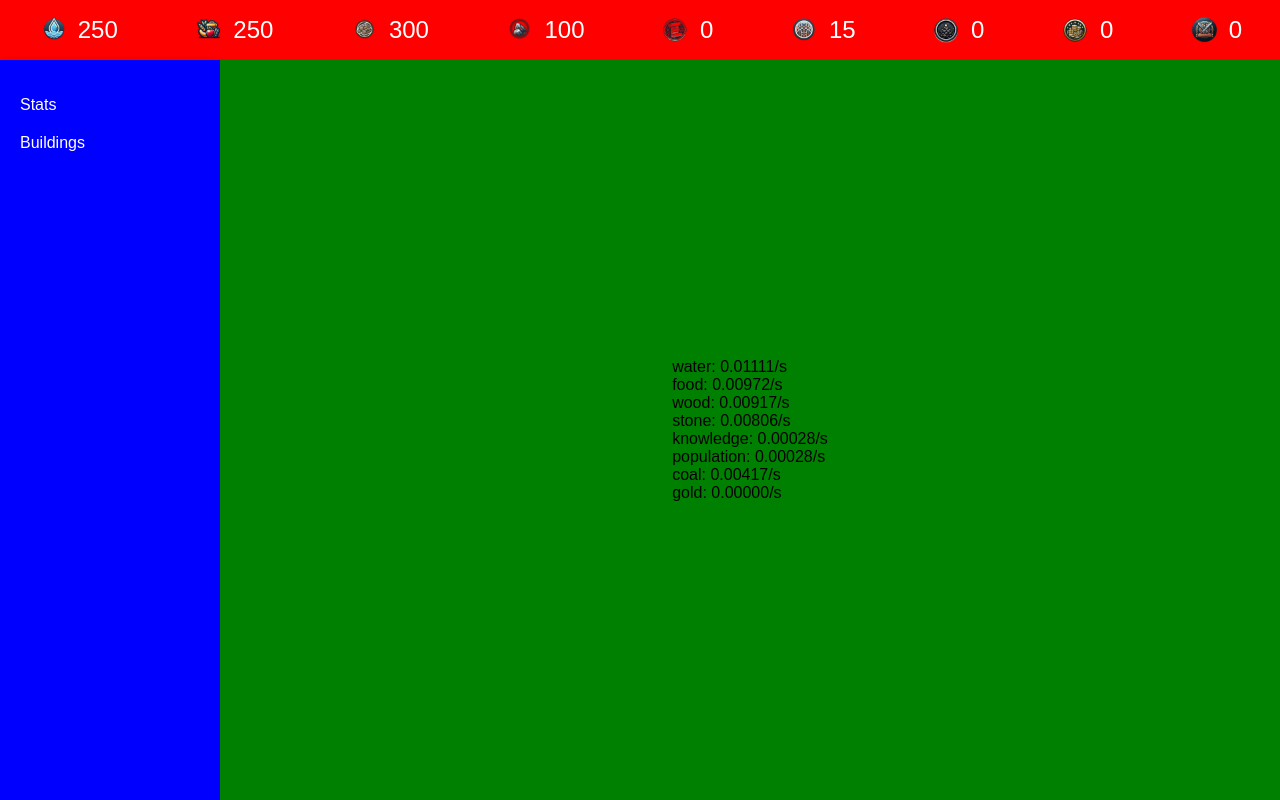
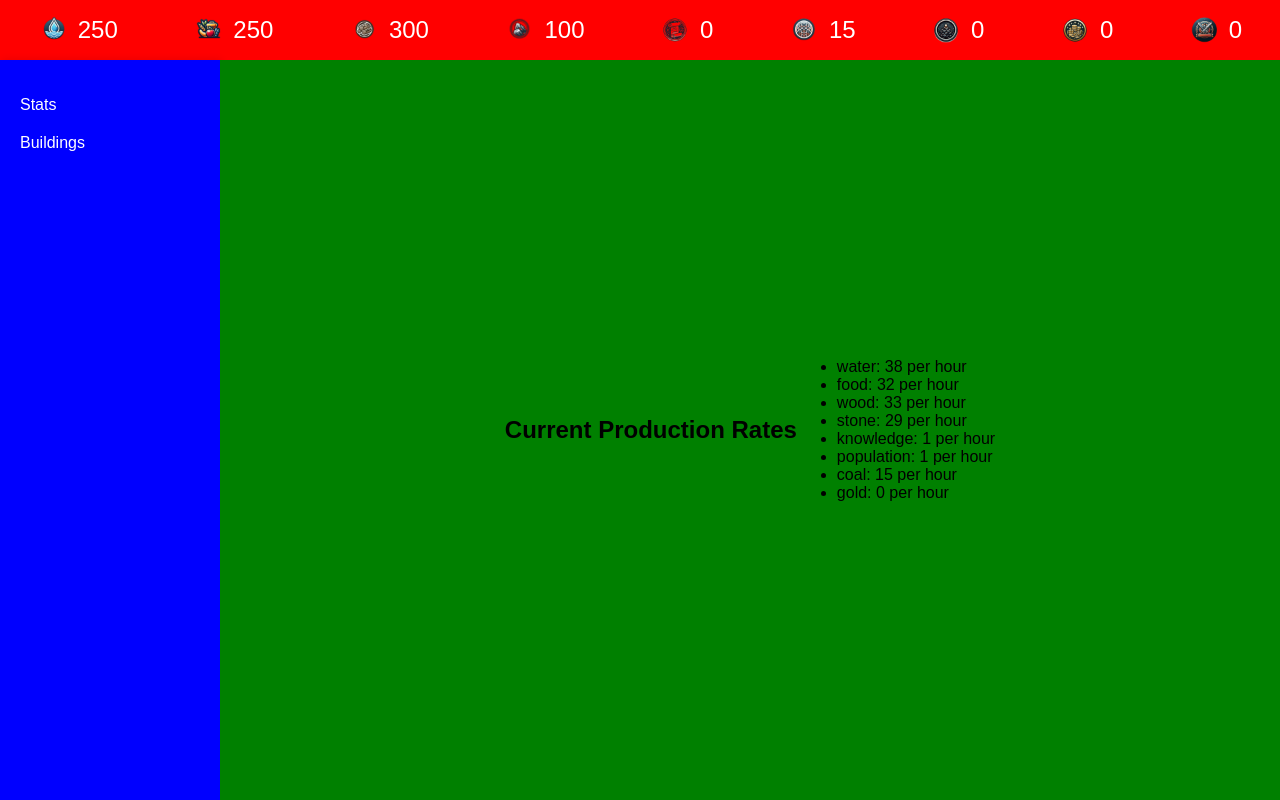
Before and after one commit to shortaktien/nextjs, a Next.js app: page /start in a window 1280 px wide. Built offline with nearby package versions, Linux system fonts and the light colour scheme; no server answers.

Commit message:
building

```diff
--- a/components/buildingDetails.js
+++ b/components/buildingDetails.js
@@ -1,28 +1,49 @@
-import React from 'react';
+import React, { useEffect, useState } from 'react';
 import Image from 'next/image';
+import { useBuildings } from '../contexts/buildingsContext';
+import { useResourcesContext } from '../components/useResources';
 import styles from '../styles/buildingDetails.module.css';
 
 const BuildingDetails = ({ building, onBack }) => {
-  if (!building) return null;
+  const { buildings, handleBuild } = useBuildings();
+  const { resources } = useResourcesContext();
+  const [currentBuilding, setCurrentBuilding] = useState(building);
+
+  useEffect(() => {
+    const updatedBuilding = buildings.find(b => b.id === building.id);
+    setCurrentBuilding(updatedBuilding);
+  }, [buildings, building.id]);
+
+  if (!currentBuilding) return null;
+
+  const nextLevel = currentBuilding.currentLevel + 1;
+  const nextCost = {
+    wood: Math.floor(40 * Math.pow(1.5, nextLevel)),
+    population: Math.floor(1 * Math.pow(1.5, nextLevel))
+  };
+
+  const canBuild = Object.entries(nextCost).every(([resource, amount]) => resources[resource] >= amount);
 
   return (
     <div className={styles.container}>
       <div className={styles.imageContainer}>
-        <Image src={building.image} alt={building.name} layout="responsive" width={200} height={200} />
+        <Image src={currentBuilding.image} alt={currentBuilding.name} layout="responsive" width={200} height={200} />
       </div>
       <div className={styles.infoContainer}>
-        <h2>{building.name}</h2>
-        <p>{building.description}</p>
+        <h2>{currentBuilding.name} (Level {currentBuilding.currentLevel})</h2>
+        <p>{currentBuilding.description}</p>
         <div className={styles.cost}>
-          <h3>Cost:</h3>
+          <h3>Next Level Cost:</h3>
           <ul>
-            {Object.entries(building.baseCost).map(([resource, amount]) => (
-              <li key={resource}>{resource}: {amount}</li>
+            {Object.entries(nextCost).map(([resource, amount]) => (
+              <li key={resource} style={{ color: resources[resource] >= amount ? 'green' : 'red' }}>
+                {resource}: {amount}
+              </li>
             ))}
           </ul>
         </div>
         <button className={styles.button} onClick={onBack}>Back</button>
-        <button className={styles.button}>Build</button>
+        <button className={styles.button} onClick={() => handleBuild(currentBuilding.id)} disabled={!canBuild}>Build</button>
       </div>
     </div>
   );
--- a/components/header.js
+++ b/components/header.js
@@ -29,6 +29,7 @@ const Header = () => {
 
   return (
     <header className={styles.header}>
+
       <div className={styles.resourcesContainer}>
         {Object.entries(resources).map(([resource, amount]) => (
           <div key={resource} className={styles.resource}>
--- a/components/useResources.js
+++ b/components/useResources.js
@@ -1,9 +1,8 @@
-// components/useResources.js
-import React, { createContext, useContext, useState, useEffect } from 'react';
+import { useState, useEffect, useCallback, createContext, useContext } from 'react';
 
 const ResourcesContext = createContext();
 
-export const ResourcesProvider = ({ children }) => {
+const useResources = () => {
   const [resources, setResources] = useState({
     water: 250,
     food: 250,
@@ -19,56 +18,170 @@ export const ResourcesProvider = ({ children }) => {
   const [productionRates, setProductionRates] = useState({
     water: 40 / 3600,
     food: 35 / 3600,
-    wood: 33 /3600,
-    stone: 29 /3600,
+    wood: 33 / 3600,
+    stone: 29 / 3600,
     knowledge: 1 / 3600,
-    population: 1 /3600,
+    population: 1 / 3600,
     coal: 15 / 3600,
     gold: 0.01 / 3600
   });
 
-  useEffect(() => {
-    const loadResources = async () => {
-      try {
-        const response = await fetch(`/api/loadResources?userId=${1}`); // Replace with actual user ID
-        if (response.ok) {
-          const data = await response.json();
-          setResources(data.resources);
-          setProductionRates(data.productionRates);
-        }
-      } catch (error) {
-        console.error('Error loading resources:', error);
-      }
-    };
-    loadResources();
-  }, []);
+  const [capacityRates, setCapacityRates] = useState({
+    water: 500,
+    food: 500,
+    wood: 500,
+    stone: 500,
+    knowledge: 100,
+    population: 15,
+    coal: 500,
+    gold: 500,
+    military: 0,
+    maxMilitaryCapacity: 0
+  });
 
-  useEffect(() => {
-    const saveResources = async () => {
-      try {
-        await fetch('/api/saveResources', {
-          method: 'POST',
-          headers: {
-            'Content-Type': 'application/json',
-          },
-          body: JSON.stringify({ userId: 1, resources, productionRates }), // Replace with actual user ID
-        });
-      } catch (error) {
-        console.error('Error saving resources:', error);
-      }
-    };
-    saveResources();
-  }, [resources, productionRates]);
+  const [resourceChanges, setResourceChanges] = useState({
+    water: 0,
+    food: 0,
+    wood: 0,
+    stone: 0,
+    knowledge: 0,
+    population: 0,
+    coal: 0,
+    gold: 0,
+    military: 0
+  });
 
-  const updateResource = (resource, amount) => {
-    setResources((prevResources) => ({
-      ...prevResources,
-      [resource]: amount,
+  const [researchEffects, setResearchEffects] = useState({
+    food: 0,
+  });
+
+  const updateResearchEffects = (newEffects) => {
+    setResearchEffects(prevEffects => ({
+      ...prevEffects,
+      ...newEffects,
     }));
   };
 
+  const calculateNetProduction = useCallback((baseProduction) => {
+    const netProduction = { ...baseProduction };
+
+    // Apply research effects
+    Object.entries(researchEffects).forEach(([resource, multiplier]) => {
+      if (netProduction[resource] !== undefined) {
+        netProduction[resource] += netProduction[resource] * multiplier;
+      }
+    });
+
+    // Subtract population consumption
+    const population = resources.population;
+    netProduction.food -= (population * 0.2) / 3600;
+    netProduction.water -= (population * 0.1) / 3600;
+
+    return netProduction;
+  }, [researchEffects, resources.population]);
+
+  useEffect(() => {
+    const interval = setInterval(() => {
+      const netProduction = calculateNetProduction(productionRates);
+      console.log('Net production rates:', netProduction);
+      setResources(prevResources => {
+        const newResources = {
+          water: Math.min(Math.max(prevResources.water + netProduction.water, 0), capacityRates.water),
+          food: Math.min(Math.max(prevResources.food + netProduction.food, 0), capacityRates.food),
+          wood: Math.min(prevResources.wood + netProduction.wood, capacityRates.wood),
+          stone: Math.min(prevResources.stone + netProduction.stone, capacityRates.stone),
+          knowledge: Math.min(prevResources.knowledge + netProduction.knowledge, capacityRates.knowledge),
+          population: Math.min(prevResources.population + netProduction.population, capacityRates.population),
+          coal: Math.min(prevResources.coal + netProduction.coal, capacityRates.coal),
+          gold: Math.min(prevResources.gold + netProduction.gold, capacityRates.gold),
+          military: Math.min(prevResources.military, capacityRates.military)
+        };
+
+        const changes = {};
+        Object.keys(newResources).forEach(resource => {
+          changes[resource] = newResources[resource] - prevResources[resource];
+        });
+
+        setResourceChanges(changes);
+
+        return newResources;
+      });
+    }, 1000);
+
+    return () => clearInterval(interval);
+  }, [productionRates, capacityRates, researchEffects, resources.population, calculateNetProduction]);
+
+  const updateProductionRate = (resource, rate) => {
+    setProductionRates(prevRates => ({
+      ...prevRates,
+      [resource]: rate
+    }));
+  };
+
+  const updateCapacityRates = (resource, amount) => {
+    setCapacityRates(prevCapacityRates => ({
+      ...prevCapacityRates,
+      [resource]: (prevCapacityRates[resource] || 0) + amount
+    }));
+
+    if (resource === 'military') {
+      setResources(prevResources => ({
+        ...prevResources,
+        military: Math.min(prevResources.military + amount, capacityRates.maxMilitaryCapacity)
+      }));
+    }
+  };
+
+  const updatePopulation = (population) => {
+    setResources(prevResources => ({
+      ...prevResources,
+      population: prevResources.population + population
+    }));
+  };
+
+  const spendResources = (cost) => {
+    const updatedResources = { ...resources };
+    for (const [resource, amount] of Object.entries(cost)) {
+      if (updatedResources[resource] < amount) {
+        return false;
+      }
+      updatedResources[resource] -= amount;
+    }
+    setResources(updatedResources);
+    return true;
+  };
+
+  const refundResources = (refund) => {
+    setResources(prevResources => {
+      const newResources = { ...prevResources };
+      for (const [resource, amount] of Object.entries(refund)) {
+        newResources[resource] += amount;
+      }
+      return newResources;
+    });
+  };
+
+  const getNetProductionRates = () => calculateNetProduction(productionRates);
+
+  return {
+    resources,
+    resourceChanges,
+    updateProductionRate,
+    spendResources,
+    updateCapacityRates,
+    updatePopulation,
+    updateResearchEffects,
+    capacityRates,
+    setCapacityRates,
+    refundResources,
+    getNetProductionRates
+  };
+};
+
+export const ResourcesProvider = ({ children }) => {
+  const resources = useResources();
   return (
-    <ResourcesContext.Provider value={{ resources, productionRates, updateResource }}>
+    <ResourcesContext.Provider value={resources}>
       {children}
     </ResourcesContext.Provider>
   );
--- a/contexts/buildingsContext.js
+++ b/contexts/buildingsContext.js
@@ -1,6 +1,7 @@
 import React, { createContext, useContext, useState } from 'react';
 import lamberjackImage from '../public/assets/lamberjackImage.webp';
 import stonemasonImage from '../public/assets/stonemasonImage.webp';
+import { useResourcesContext } from '../components/useResources';
 
 const BuildingsContext = createContext();
 
@@ -10,7 +11,7 @@ const initialBuildings = [
     name: 'Lumberjack',
     image: lamberjackImage,
     baseCost: { wood: 50, population: 1 },
-    baseProduction: { wood: 33 / 3600 }, // pro Sekunde
+    baseProduction: { wood: 33 / 3600 },
     baseBuildTime: 5,
     currentLevel: 0,
     description: 'A sturdy structure where wood is harvested, vital for building and maintaining your realm. The legendary lumberjack Tharok, wielding twin battle axes, achieved great feats in the dense forests of Ealdoria.'
@@ -20,7 +21,7 @@ const initialBuildings = [
     name: 'Stonemason',
     image: stonemasonImage,
     baseCost: { wood: 50, population: 1 },
-    baseProduction: { stone: 29 / 3600 }, // pro Sekunde
+    baseProduction: { stone: 29 / 3600 },
     baseBuildTime: 6,
     currentLevel: 0,
     description: 'A workshop where skilled craftsmen shape stone, crucial for constructing resilient buildings. Ealdorias unique Eldarite stones, imbued with the hidden power of the Threads of Continuity, provide unmatched strength and durability to your structures.'
@@ -29,19 +30,38 @@ const initialBuildings = [
 
 export const BuildingsProvider = ({ children }) => {
   const [buildings, setBuildings] = useState(initialBuildings);
+  const { spendResources, updateProductionRate } = useResourcesContext();
 
   const levelUpBuilding = (id) => {
     setBuildings(prevBuildings =>
-      prevBuildings.map(building =>
-        building.id === id
-          ? { ...building, currentLevel: building.currentLevel + 1 }
-          : building
-      )
+      prevBuildings.map(building => {
+        if (building.id === id) {
+          const newLevel = building.currentLevel + 1;
+          const newProduction = Math.floor(33 * newLevel * Math.pow(1.1, newLevel));
+          updateProductionRate(building.name.toLowerCase(), newProduction / 3600);
+          return { ...building, currentLevel: newLevel };
+        }
+        return building;
+      })
     );
   };
 
+  const handleBuild = (id) => {
+    const building = buildings.find(b => b.id === id);
+    const cost = {
+      wood: Math.floor(40 * Math.pow(1.5, building.currentLevel + 1)),
+      population: Math.floor(1 * Math.pow(1.5, building.currentLevel + 1))
+    };
+
+    if (spendResources(cost)) {
+      levelUpBuilding(id);
+    } else {
+      alert('Not enough resources');
+    }
+  };
+
   return (
-    <BuildingsContext.Provider value={{ buildings, levelUpBuilding }}>
+    <BuildingsContext.Provider value={{ buildings, levelUpBuilding, handleBuild }}>
       {children}
     </BuildingsContext.Provider>
   );
--- a/pages/start.js
+++ b/pages/start.js
@@ -5,20 +5,6 @@ import Buildings from '../components/buildings';
 import { BuildingsProvider } from '../contexts/buildingsContext';
 import { ResourcesProvider, useResourcesContext } from '../components/useResources';
 import styles from '../styles/start.module.css';
-
-const ProductionRates = () => {
-  const { productionRates } = useResourcesContext();
-
-  return (
-    <div className={styles.productionRatesContainer}>
-      {Object.entries(productionRates).map(([resource, rate]) => (
-        <div key={resource} className={styles.productionRate}>
-          {resource}: {rate.toFixed(5)}/s
-        </div>
-      ))}
-    </div>
-  );
-};
 
 const StartPage = () => {
   const [activeComponent, setActiveComponent] = useState('stats');
@@ -29,11 +15,7 @@ const StartPage = () => {
         return <Buildings />;
       case 'stats':
       default:
-        return (
-          <div className={styles.statsContainer}>
-            <ProductionRates />
-          </div>
-        );
+        return <Stats />;
     }
   };
 
@@ -54,4 +36,22 @@ const StartPage = () => {
   );
 };
 
+const Stats = () => {
+  const { getNetProductionRates } = useResourcesContext();
+  const productionRates = getNetProductionRates();
+
+  return (
+    <div className={styles.statsContainer}>
+      <h2>Current Production Rates</h2>
+      <ul>
+        {Object.entries(productionRates).map(([resource, rate]) => (
+          <li key={resource}>
+            {resource}: {Math.floor(rate * 3600)} per hour
+          </li>
+        ))}
+      </ul>
+    </div>
+  );
+};
+
 export default StartPage;
--- a/styles/buildingDetails.module.css
+++ b/styles/buildingDetails.module.css
@@ -3,10 +3,13 @@
     flex-direction: column;
     align-items: flex-start;
     margin-left: 20px;
+
   }
 
   .imageContainer {
     margin-bottom: 20px;
+    border-radius: 8px;
+    box-shadow: 0 2px 4px rgba(0, 0, 0, 0.1);
   }
 
   .infoContainer {
--- a/styles/buildings.module.css
+++ b/styles/buildings.module.css
@@ -7,6 +7,7 @@
 .imageContainer {
   width: 100%;
   margin-bottom: 20px;
+
 }
 
 .mainImage {
@@ -44,4 +45,6 @@
   width: 60px;
   height: 60px;
   margin-bottom: 5px;
+  border-radius: 8px;
+  box-shadow: 0 2px 4px rgba(0, 0, 0, 0.1);
 }
```
